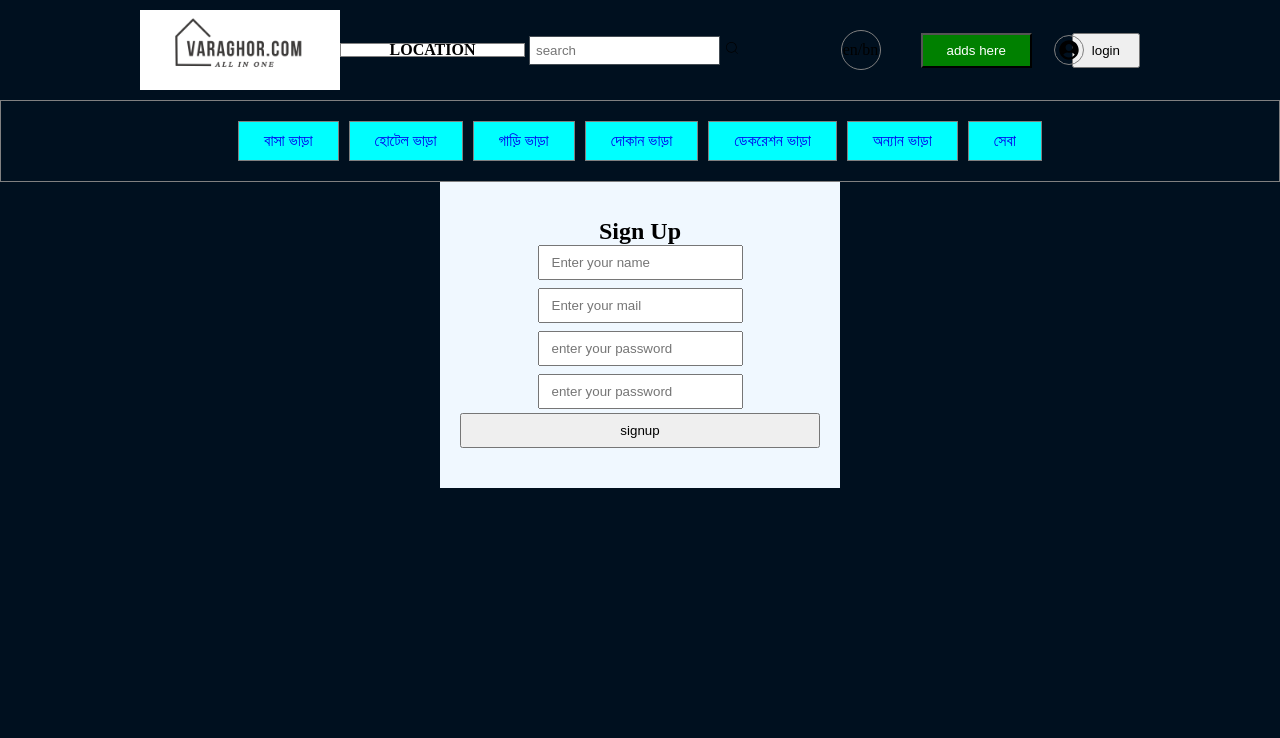
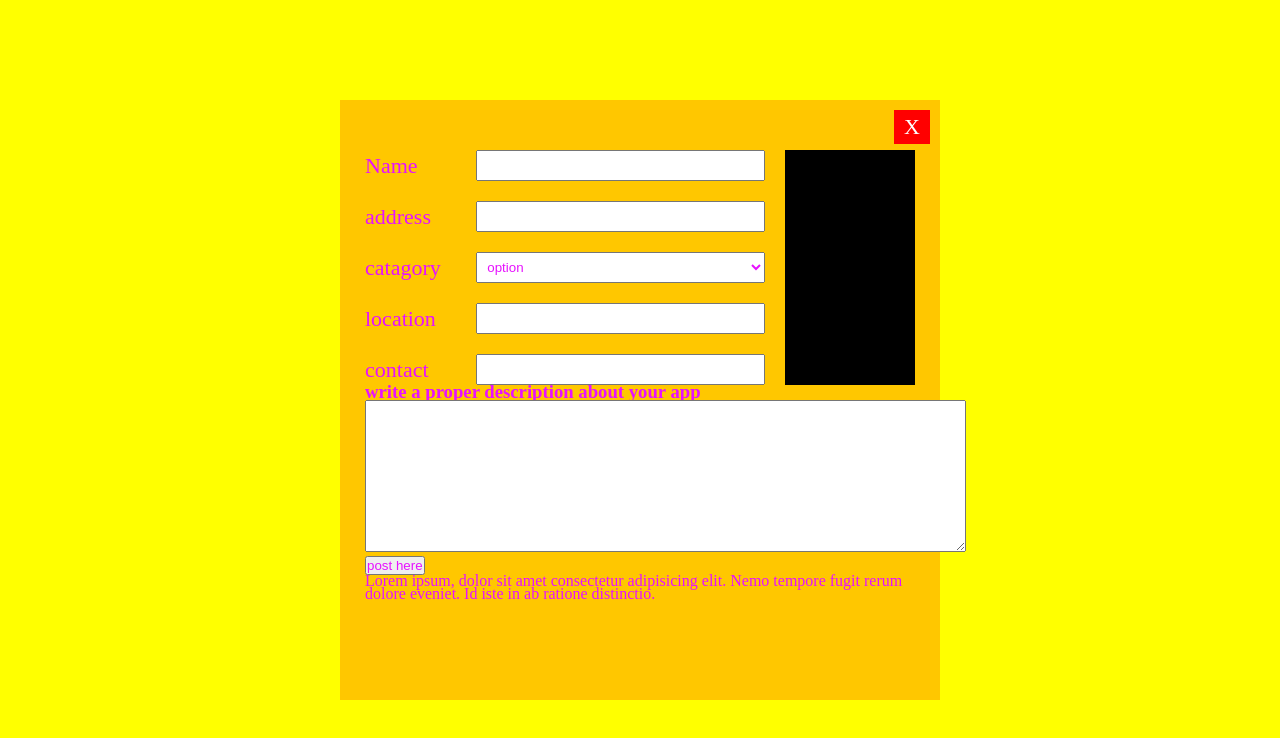
Before and after one commit to pronobiswas/verssionFirst, a React (Vite) app: page / in a window 1280 px wide. Shown: the top 738 px of the page. Built offline with nearby package versions, Linux system fonts and the light colour scheme.

Commit message:
worn on adds here form page

```diff
--- a/package.json
+++ b/package.json
@@ -12,7 +12,9 @@
   "dependencies": {
     "react": "^18.2.0",
     "react-dom": "^18.2.0",
-    "react-icons": "^5.0.1"
+    "react-icons": "^5.0.1",
+    "sass": "^1.74.1",
+    "swiper": "^11.1.0"
   },
   "devDependencies": {
     "@types/react": "^18.2.56",
--- a/src/App.css
+++ b/src/App.css
@@ -2,6 +2,7 @@
   margin: 0;
   padding: 0;
   box-sizing: border-box;
+  color: #e711ff;
 }
 .container{
   max-width: 1200px;
@@ -176,6 +177,7 @@ column-gap: 10px;
   overflow: hidden;
   background-color: aqua;
   transition: .2s all linear;
+  z-index: 11;
 }
 .catagoryTxtItem:hover .subCatagory{
   height: 191px;
--- a/src/App.jsx
+++ b/src/App.jsx
@@ -1,14 +1,25 @@
-import { useState } from 'react'
-import './App.css'
+import { useState } from 'react';
+import './App.css';
+
 import { CiSearch } from "react-icons/ci";
 import { FaUserCircle } from "react-icons/fa";
 import LoginForm from './Component/LogInForm/LoginForm';
 import RegestionForm from './Component/RegestionForm/RegestionForm';
+import Mysliders from './Component/SliderComponent/Mysliders';
+import Addversment from './Component/Addversment/Addversment';
+
+
+
 
 function App() {
-let handleBtn=()=>{
-  console.log("hi");
+
+  let [showModal , setShowModal] = useState(false);
+
+ let handleBtn=()=>{
+  setShowModal(true)
+
 }
+
   return (
     <>
       <header>
@@ -58,9 +69,10 @@ let handleBtn=()=>{
           </nav>
         </div>
       </header>
+      <LoginForm show = {showModal} hide={setShowModal}></LoginForm>
       <section id="AddComponent">
 
-        <div className="menuwarpper">
+        <nav className="menuwarpper">
 
           <ul className='cataGoryTxt'>
 
@@ -69,43 +81,69 @@ let handleBtn=()=>{
               <a href="#">বাসা <span>ভাড়া</span></a>
               <div className="subCatagory">
                 <ul className="subCatagoryList">
-                  <li className="subCatagoryListItem">Lorem, ipsum dolor.</li>
-                  <li className="subCatagoryListItem">Lorem, ipsum dolor.</li>
-                  <li className="subCatagoryListItem">Lorem, ipsum dolor.</li>
-                  <li className="subCatagoryListItem">Lorem, ipsum dolor.</li>
-                  <li className="subCatagoryListItem">Lorem, ipsum dolor.</li>
+                  <li className="subCatagoryListItem"> স্টুডেন্ট অ্যান্ড ব্যাচেলর বাসা</li>
+                  <li className="subCatagoryListItem">ফ্যামিলি বাসা</li>
+                  <li className="subCatagoryListItem">ফ্ল্যাট অ্যান্ড এপার্টমেন্ট</li>
                 </ul>
               </div>
             </li>
             {/* ===============hotel vara========== */}
-            <li className="catagoryTxtItem"><a href="#">হোটেল  <span>ভাড়া</span> </a></li>
+            <li className="catagoryTxtItem">
+              <a href="#">হোটেল  <span>ভাড়া</span> </a>
+              {/* <div className="subCatagory">
+                <ul className="subCatagoryList">
+                  <li className="subCatagoryListItem"> স্টুডেন্ট অ্যান্ড ব্যাচেলর বাসা</li>
+                  <li className="subCatagoryListItem">ফ্যামিলি বাসা</li>
+                  <li className="subCatagoryListItem">ফ্ল্যাট অ্যান্ড এপার্টমেন্ট</li>
+                </ul>
+              </div> */}
+              </li>
 
-            <li className="catagoryTxtItem"><a href="#">গাড়ি  <span>ভাড়া</span> </a></li>
+            <li className="catagoryTxtItem"><a href="#">
+              গাড়ি  <span>ভাড়া</span> </a>
+              <div className="subCatagory">
+                <ul className="subCatagoryList">
+                  <li className="subCatagoryListItem"> প্রাইভেট কার</li>
+                  <li className="subCatagoryListItem">বাস অ্যান্ড ট্রাক</li>
+                  <li className="subCatagoryListItem">বাইক অ্যান্ড সিএনজি </li>
+                </ul>
+              </div>
+            </li>
 
-            <li className="catagoryTxtItem"><a href="#">দোকান <span>ভাড়া</span> </a></li>
+            <li className="catagoryTxtItem">
+              <a href="#">দোকান <span>ভাড়া</span> </a>
+              <div className="subCatagory">
+                <ul className="subCatagoryList">
+                  <li className="subCatagoryListItem"> স্টোর অ্যান্ড শোরুম </li>
+                  <li className="subCatagoryListItem">গোডাউন</li>
+                  <li className="subCatagoryListItem">মার্কেট </li>
+                </ul>
+              </div>
+            </li>
 
-            <li className="catagoryTxtItem"><a href="#">ডেকরেশন <span>ভাড়া</span> </a></li>
+            <li className="catagoryTxtItem">
+              <a href="#">ডেকরেশন <span>ভাড়া</span> </a>
+            </li>
 
             <li className="catagoryTxtItem"><a href="#">অন্যান <span>ভাড়া</span> </a></li>
-            <li className="catagoryTxtItem"><a href="#">সেবা <span></span> </a></li>
+            <li className="catagoryTxtItem"><a href="#">
+              সেবা <span></span> </a>
+              <div className="subCatagory">
+                <ul className="subCatagoryList">
+                  <li className="subCatagoryListItem"> রেস্টুরেন্ট সার্ভিস</li>
+                  <li className="subCatagoryListItem">টিউটর-সার্ভিস</li>
+                  <li className="subCatagoryListItem">নার্সিং-সার্ভিস</li>
+                  <li className="subCatagoryListItem">ওয়ার্ক অ্যান্ড সার্ভিস</li>
+                </ul>
+              </div>
+            </li>
           </ul>
 
-        </div>
+        </nav>
 
       </section>
-      {/* <section id='sliders'>
-        <h3>বাসা ভাড়া</h3>
-        <div className="slidersWarrpper container">
-          <div className="slides">হোটেল</div>
-          <div className="slides">বাসা</div>
-          <div className="slides">GAri</div>
-          <div className="slides"></div>
-        </div>
-      </section> */}
-      {/* <LoginForm/> */}
-      <RegestionForm/>
-
-
+      {/* <Mysliders/> */}
+      <Addversment show = {showModal} hide={setShowModal}/>
     </>
   )
 }
--- /dev/null
+++ b/src/Component/Addversment/Addversment.jsx
@@ -0,0 +1,91 @@
+import React from 'react'
+import './addversmentStyle.css'
+import './style.scss'
+
+const Addversment = () => {
+
+  let handleCloseSpan =()=>{
+    console.log("joy hori");
+  };
+  return (
+    <>
+    <section id='addsSubmitFrom'>
+      <div className="addsFormContainer">
+
+        <div className="addsFormContainerWarpper">
+          <span onClick={handleCloseSpan} className="postClose">X</span>
+
+          <div className="inputGrup">
+
+            <div className="adsUserInputs">
+
+              <div className="inputformBox">
+                <div className="labels">
+                  <label htmlFor="xx">Name</label>
+                </div>
+                <div className="inputs">
+                  <input type="text" />
+                </div>
+              </div>
+              <div className="inputformBox">
+                <div className="labels">
+                  <label htmlFor="xx">address</label>
+                </div>
+                <div className="inputs">
+                  <input type="text" />
+                </div>
+              </div>
+              <div className="inputformBox">
+                <div className="labels">
+                  <label htmlFor="xx">catagory</label>
+                </div>
+                <div className="inputs">
+                  <select name="" id="">
+                    <option value="option">option</option>
+                    <option value="option">option</option>
+                    <option value="option">option</option>
+                    <option value="option">option</option>
+                    <option value="option">option</option>
+                  </select>
+                </div>
+              </div>
+              <div className="inputformBox">
+                <div className="labels">
+                  <label htmlFor="xx">location</label>
+                </div>
+                <div className="inputs">
+                  <input type="text" />
+                </div>
+              </div>
+              <div className="inputformBox">
+                <div className="labels">
+                  <label htmlFor="xx">contact</label>
+                </div>
+                <div className="inputs">
+                  <input type="text" />
+                </div>
+              </div>
+
+            </div>
+            <div className="mediaInput">
+              <div className="pic"></div>
+            </div>
+
+          </div>
+
+          <div className="inputGroopTwo">
+            <h3>write a proper description about your app</h3>
+            <textarea name="" id="" cols="73" rows="10"></textarea>
+            <button>post here</button>
+            <p>Lorem ipsum, dolor sit amet consectetur adipisicing elit. Nemo tempore fugit rerum dolore eveniet. Id iste in ab ratione distinctio.</p>
+          </div>
+
+        </div>
+
+      </div>
+    </section>
+    </>
+  )
+}
+
+export default Addversment
--- /dev/null
+++ b/src/Component/Addversment/style.scss
@@ -0,0 +1,64 @@
+#addsSubmitFrom{
+    .addsFormContainer{
+        width: 100%;
+        height: 100vh;
+        background-color: yellow;
+        position: absolute;
+        top: 0;
+        display: flex;
+        align-items: center;
+        justify-content: center;
+        .addsFormContainerWarpper{
+            .postClose{
+                position: absolute;
+                top: 10px;
+                right: 10px;
+                font-size: 22px;
+                color: white;
+                background: red;
+                padding: 4px 10px;
+            }
+            width: 600px;
+            height: 600px;
+            background-color: rgba(255, 0, 0, 0.219);
+            padding: 50px 25px;
+            display: flex;
+            flex-direction: column;
+            position: relative;
+            .inputGrup{
+                display: flex;
+                column-gap: 20px;
+                .adsUserInputs{
+                    width: 400px;
+                    height: 100%;
+                    display: flex;
+                    flex-direction: column;
+                    row-gap: 20px;
+                    .inputformBox{
+                        display: flex;
+                        align-items: center;
+                        justify-content: space-between;
+                        column-gap: 15px;
+                        .labels{
+                            width: 100px;
+                            font-size: 22px;
+                        }
+                        .inputs{
+                            width: 300px;
+                            input,select{
+                                width: 100%;
+                                padding: 6px;
+                            }
+                        }
+                    }
+                }
+                .mediaInput{
+                    width: 200px;
+                    height: 100%;
+                    padding: 10px 0;
+                    background: #000;
+                }
+            }
+        }
+    }
+}
--- a/src/Component/LogInForm/LoginForm.jsx
+++ b/src/Component/LogInForm/LoginForm.jsx
@@ -7,23 +7,33 @@ import { FaSquareFacebook } from "react-icons/fa6";
 import { FaRegUser } from "react-icons/fa";
 import { RiLockPasswordLine } from "react-icons/ri";
 
-const LoginForm = () => {
+const LoginForm = ({show , hide}) => {
 
     // let [userLoginInput, setUserLoginInput] = useState("");
     let [text , setText] = useState("");
+
     let handleLoginInput = (e)=>{
         setText = e.target.value;
-        console.log(setText);
     };
 
     let handleloginBtn = ()=>{
         console.log(text);
     };
+
+    let hanndleClose = ()=>{
+        hide(false)
+    };
+
+
   return (
     <>
+    {show &&
         <div className="loginMain">
         <div id="loginForm">
+
+            <div onClick={hanndleClose} className="box">X</div>
                 <h2>Log In</h2>
+
 
                 <div className="userMail">
                     <span className='inputUserIconIcon'><FaRegUser /></span>
@@ -62,6 +72,7 @@ const LoginForm = () => {
                 </div>
         </div>
         </div>
+    }
     </>
   )
 }
--- a/src/Component/LogInForm/loginStyle.css
+++ b/src/Component/LogInForm/loginStyle.css
@@ -1,11 +1,15 @@
-/* .loginMain{
+.loginMain{
     width: 100%;
     min-height: 100vh;
     display: flex;
     align-items: center;
     justify-content: center;
+    background-color: yellow;
+    position: absolute;
+    top: 0;
+    z-index: 999999;
 
-} */
+}
 #loginForm{
     width: 300px;
     padding: 20px;
@@ -61,3 +65,11 @@
 .facebookIcon{
     color: blue;
 }
+.box{
+    width: 20px;
+    height: 20px;
+    background-color: red;
+    color: white;
+    margin-left: 230px;
+
+}
--- a/src/Component/RegestionForm/RegestionForm.jsx
+++ b/src/Component/RegestionForm/RegestionForm.jsx
@@ -38,11 +38,11 @@ const RegestionForm = () => {
       passWord : signUpInputValue.signUpPass
     })
     setSignUpValue(myarray)
-    signUpInputValue.signUpName = location.reload
 
 
 
-    console.log(signUpValue);
+
+    console.log(myarray);
 
   };
 
--- /dev/null
+++ b/src/Component/SliderComponent/Mysliders.jsx
@@ -0,0 +1,36 @@
+import React from 'react'
+import './sliderStyle.css'
+import { Swiper, SwiperSlide } from 'swiper/react';
+import 'swiper/css';
+import 'swiper/css/pagination';
+import { Autoplay, Pagination, Navigation } from 'swiper/modules';
+
+const Mysliders = () => {
+  return (
+    <div className='container'>
+      <Swiper
+        slidesPerView={3}
+        spaceBetween={30}
+        centeredSlides={true}
+        loop={true}
+        autoplay={{
+          delay: 1500,
+          disableOnInteraction: false,
+        }}
+        navigation={true}
+        pagination = {{
+            clickable : true
+        }}
+        modules={[Autoplay, Pagination, Navigation]}
+        className="mySwiper"
+      >
+        <SwiperSlide><div className="box"><h1>horibol</h1></div></SwiperSlide>
+        <SwiperSlide><div className="box"><h1>horibol</h1></div></SwiperSlide>
+        <SwiperSlide><div className="box"><h1>horibol</h1></div></SwiperSlide>
+        <SwiperSlide><div className="box"><h1>horibol</h1></div></SwiperSlide>
+      </Swiper>
+    </div>
+  )
+}
+
+export default Mysliders
--- /dev/null
+++ b/src/Component/SliderComponent/sliderStyle.css
@@ -0,0 +1,13 @@
+.mySwiper{
+    background-color: aliceblue;
+    justify-content: center;
+    margin: 45px 0;
+}
+.mySwiper .box{
+    background-color: #0000ff21;
+    width: 300px;
+    height: 250px;
+    display: flex;
+    align-items: center;
+    justify-content: center;
+}
```
Also changed, not shown: src/Component/Addversment/addversmentStyle.css (added), 1 other file (tests, documents, lock files or other folders). Lines whose indentation alone changed are shown as unchanged.
